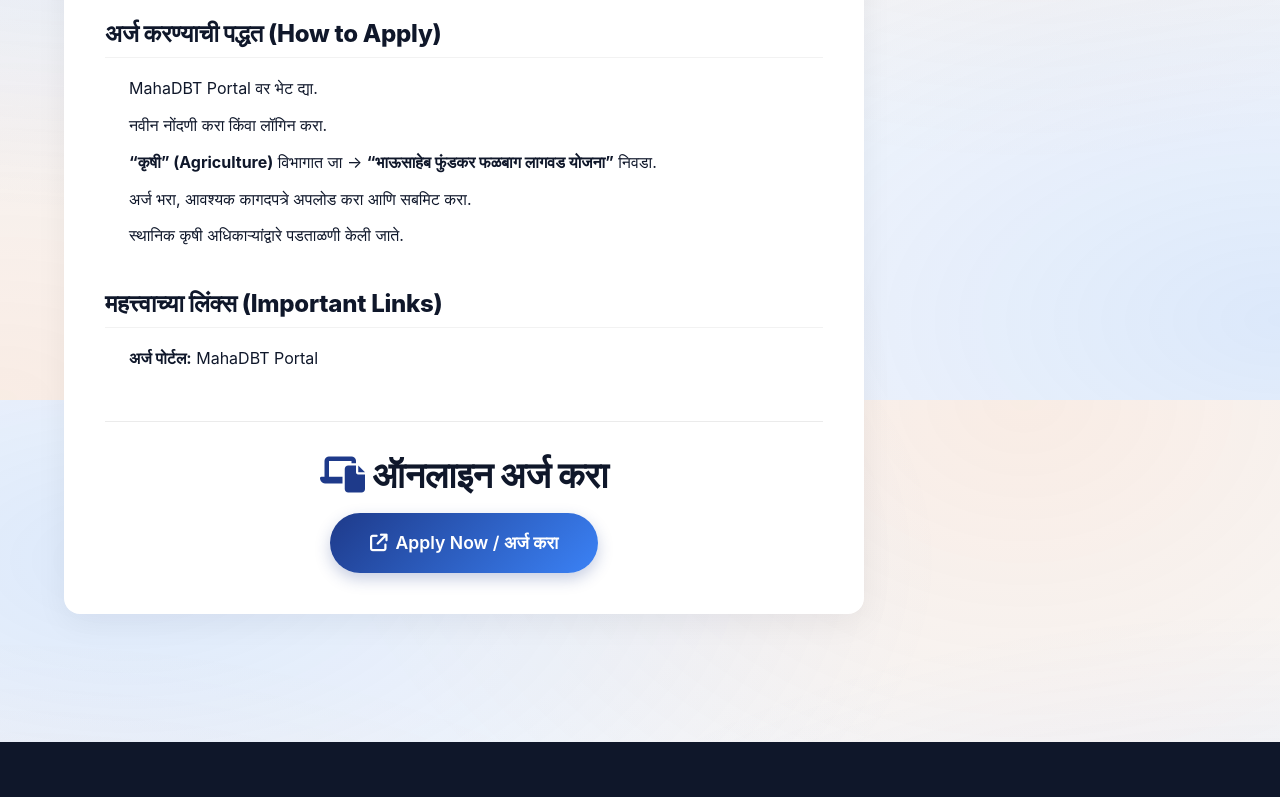
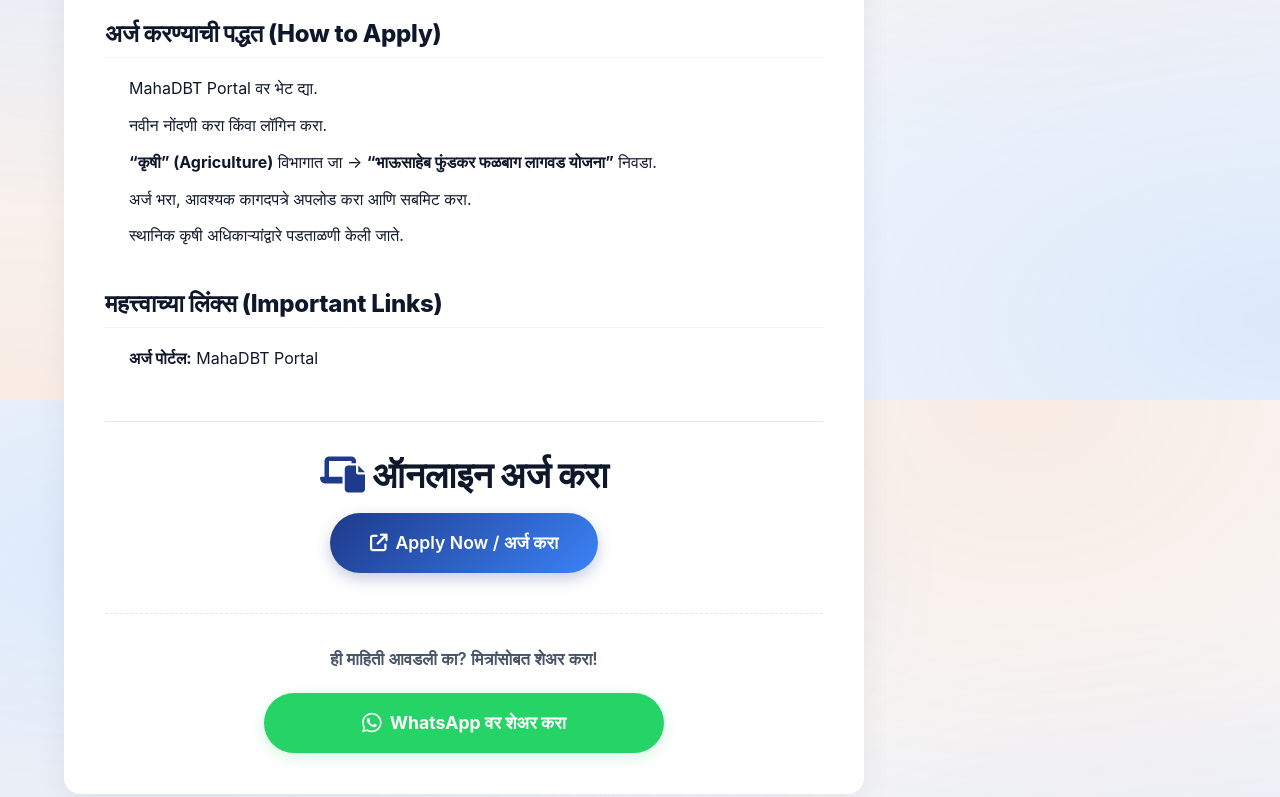
Before and after one commit to anjalikranti22/mahitimarg, an Astro site in the folder mahitimarg-astro/: page /schemes/bhausaheb-fundkar-falbag-lagvad in a window 1280 px wide. Shown: the part 2000-2797 px from the top of the page. Built offline with nearby package versions, Linux system fonts and the light colour scheme; Astro itself is replaced by a stand-in of ours.

Commit message:
feat: relocate whatsapp share button to bottom of scheme content

```diff
--- a/mahitimarg-astro/src/pages/schemes/[slug].astro
+++ b/mahitimarg-astro/src/pages/schemes/[slug].astro
@@ -87,6 +87,14 @@ const otherSchemes = allSchemes.filter(s => s.id !== entry.id).slice(0, 4);
                   </a>
               </div>
             )}
+
+            <!-- WhatsApp Share Section at Bottom -->
+            <div style="margin-top: 2.5rem; padding-top: 2rem; border-top: 1px dashed rgba(0,0,0,0.1); text-align: center;">
+                <p style="font-weight: 600; color: var(--text-muted); margin-bottom: 1.25rem;">ही माहिती आवडली का? मित्रांसोबत शेअर करा!</p>
+                <a href={whatsappUrl} class="whatsapp-share-btn" target="_blank" rel="noopener noreferrer" style="max-width: 400px; margin: 0 auto; padding: 1rem 2rem; font-size: 1.1rem; box-shadow: 0 4px 15px rgba(37, 211, 102, 0.2);">
+                    <i class="fa-brands fa-whatsapp" style="font-size: 1.4rem;"></i> WhatsApp वर शेअर करा
+                </a>
+            </div>
         </article>
 
         <!-- Sidebar -->
@@ -109,9 +117,7 @@ const otherSchemes = allSchemes.filter(s => s.id !== entry.id).slice(0, 4);
                     </a>
                 )}
 
-                <a href={whatsappUrl} class="whatsapp-share-btn" target="_blank" rel="noopener noreferrer">
-                    <i class="fa-brands fa-whatsapp"></i> WhatsApp वर शेअर करा
-                </a>
+                <!-- Removed WhatsApp Button from here to move it to the bottom -->
             </div>
 
             <!-- Table of Contents (populated by JS) -->
```
